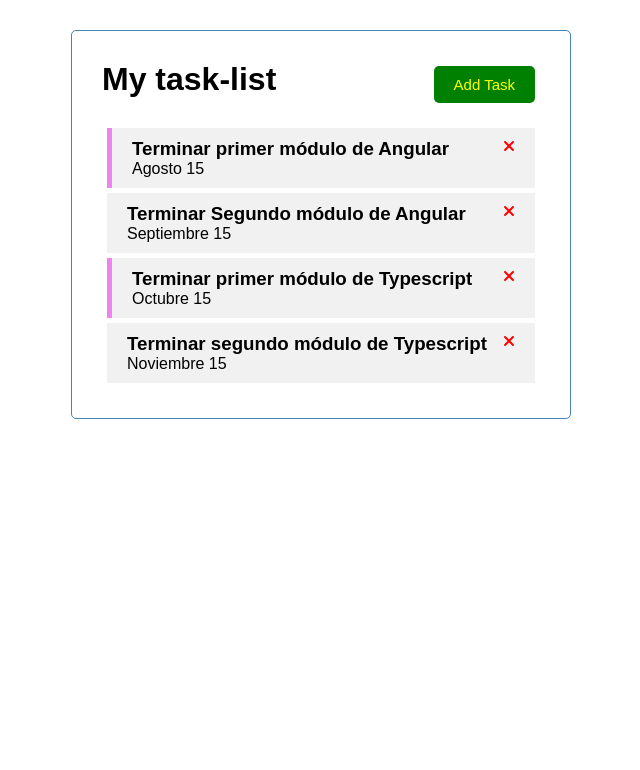
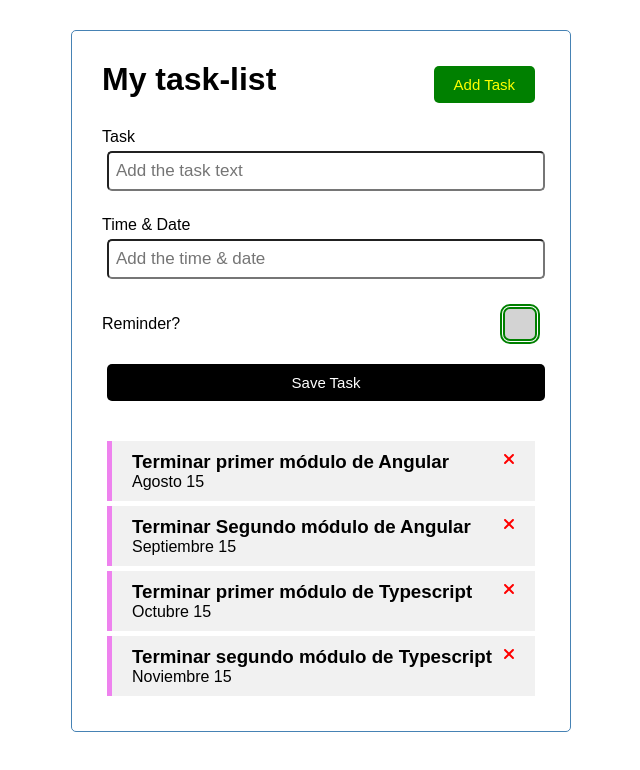
Before and after one commit to m32795434/Angular, an Angular app in the folder task-list/: page / in a window 1280 px wide. Shown: the top 770 px of the page, without its empty margins (319-959 px from the left). Built offline with nearby package versions, Linux system fonts and the light colour scheme; data requests are answered from the project's data file.

Commit message:
fontawesome + addtaskcomponent+style reorganized

```diff
--- a/task-list/db.json
+++ b/task-list/db.json
@@ -10,7 +10,7 @@
       "id": 2,
       "text": "Terminar Segundo módulo de Angular",
       "day": "Septiembre 15",
-      "reminder": false
+      "reminder": true
     },
     {
       "id": 3,
@@ -22,7 +22,7 @@
       "id": 4,
       "text": "Terminar segundo módulo de Typescript",
       "day": "Noviembre 15",
-      "reminder": false
+      "reminder": true
     }
   ]
 }
--- a/task-list/src/app/app.module.ts
+++ b/task-list/src/app/app.module.ts
@@ -1,13 +1,15 @@
 import { NgModule } from '@angular/core';
 import { BrowserModule } from '@angular/platform-browser';
 import { HttpClientModule } from '@angular/common/http';
+import { FontAwesomeModule } from '@fortawesome/angular-fontawesome';
+import { FormsModule } from '@angular/forms';
 
 import { AppComponent } from './app.component';
 import { HeaderComponent } from './components/header/header.component';
 import { ButtonComponent } from './components/button/button.component';
 import { TasksComponent } from './components/tasks/tasks.component';
 import { TaskListItemComponent } from './components/tasks/task-list-item.component';
-import { FontAwesomeModule } from '@fortawesome/angular-fontawesome';
+import { AddTaskComponent } from './components/add-task/add-task.component';
 
 @NgModule({
   declarations: [
@@ -15,12 +17,13 @@
     HeaderComponent,
     ButtonComponent,
     TasksComponent,
-    TaskListItemComponent
+    TaskListItemComponent,
+    AddTaskComponent
   ],
   imports: [
     BrowserModule,
     FontAwesomeModule,
-    HttpClientModule,
+    HttpClientModule, FormsModule
   ],
   providers: [],
   bootstrap: [AppComponent]
--- /dev/null
+++ b/task-list/src/app/components/add-task/add-task.component.css
@@ -0,0 +1,67 @@
+.form-control {
+    margin: 20px 0;
+    border: none;
+}
+
+.form-control label {
+    display: block;
+}
+
+.form-control input {
+    width: 100%;
+    height: 40px;
+    margin: 5px;
+    padding: 3px 7px;
+    font-size: 17px;
+    border-radius: 5px;
+}
+
+.form-control-check {
+    display: flex;
+    align-items: center;
+    justify-content: space-between;
+}
+
+.form-control-check label {
+    flex: 1;
+    display: inline;
+}
+
+.form-control-check input {
+    cursor: pointer;
+    -webkit-appearance: none;
+    -moz-appearance: none;
+    appearance: none;
+    outline: thick double green;
+    background: lightgray;
+    height: 30px;
+    width: 30px;
+    /* border: 1px solid white; */
+    color: white;
+}
+
+.form-control-check input:checked {
+    background: rgb(9, 9, 6);
+}
+
+.form-control-check input:after {
+    color: rgb(0, 255, 17);
+    content: '★';
+    position: relative;
+    left: 7%;
+    top: -2%;
+    /*width: 15%;
+    height: 40%; */
+    /* border: solid #fff; */
+    /* border-width: 0 2px 2px 0; */
+    /* transform: rotate(50deg); */
+    display: none;
+}
+
+.form-control-check input:checked:after {
+    display: block;
+}
+
+.addForm {
+    margin-bottom: 40px;
+}
--- /dev/null
+++ b/task-list/src/app/components/add-task/add-task.component.html
@@ -0,0 +1,16 @@
+<form class="addForm">
+    <fieldset class="form-control">
+        <label for="text">Task</label>
+        <input type="text" name="text" id="text" placeholder="Add the task text" [(ngModel)]="text">
+    </fieldset>
+    <fieldset class="form-control">
+        <label for="day">Time & Date</label>
+        <input type="text" name="day" id="day" placeholder="Add the time & date" [(ngModel)]="day">
+    </fieldset>
+    <fieldset class="form-control form-control-check">
+        <label for="reminder">Reminder?</label>
+        <input type="checkbox" name="reminder" id="reminder" [(ngModel)]="reminder">
+    </fieldset>
+    <!-- <input type="submit" value="Send Task" class="btn btn-block"> -->
+    <button type="submit" class="btn btn-block">Save Task</button>
+</form>
--- /dev/null
+++ b/task-list/src/app/components/add-task/add-task.component.ts
@@ -0,0 +1,12 @@
+import { Component } from '@angular/core';
+
+@Component({
+  selector: 'app-add-task',
+  templateUrl: './add-task.component.html',
+  styleUrls: ['./add-task.component.css']
+})
+export class AddTaskComponent {
+  text = '';
+  day = '';
+  reminder = false;
+}
--- a/task-list/src/app/components/tasks/tasks.component.html
+++ b/task-list/src/app/components/tasks/tasks.component.html
@@ -1,2 +1,3 @@
+<app-add-task></app-add-task>
 <app-task-list-item *ngFor="let task of tasks" [task]="task" (onDeleteTask)="delete(task)"
     (onToggleReminder)="toggleReminder(task)"></app-task-list-item>
--- a/task-list/src/styles.css
+++ b/task-list/src/styles.css
@@ -57,34 +57,3 @@
     display: block;
     width: 100%;
 }
-
-.form-control {
-    margin: 20px 0;
-}
-
-.form-control label {
-    display: block;
-}
-
-.form-control input {
-    width: 100%;
-    height: 40px;
-    margin: 5px;
-    padding: 3px 7px;
-    font-size: 17px;
-}
-
-.form-control-check {
-    display: flex;
-    align-items: center;
-    justify-content: space-between;
-}
-
-.form-control-check label {
-    flex: 1;
-}
-
-.form-control-check input {
-    flex: 2;
-    height: 20px;
-}
```
